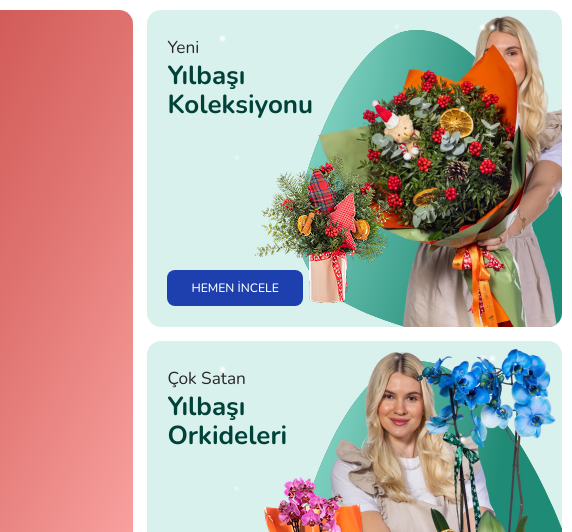
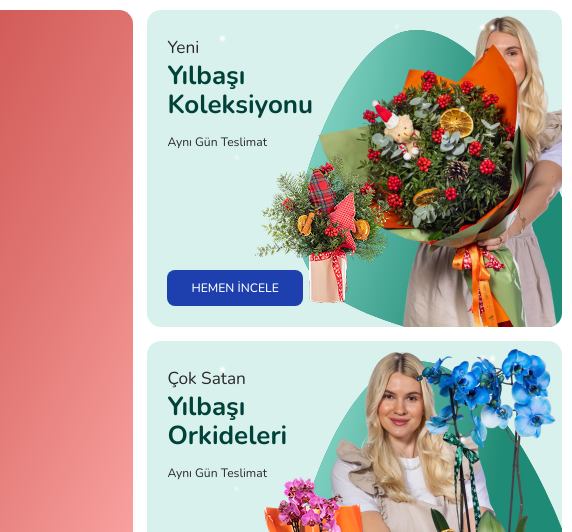
Before and after one commit to ferdiaktac/tazecicek-banners, a plain HTML site: page yilbasi/index.html in a window 1280 px wide. Shown: the top 532 px of the page, 708-1280 px from the left. Drawn offline with nearby package versions, Linux system fonts and the light colour scheme.

Commit message:
Yılbaşı

```diff
--- a/yilbasi/index.html
+++ b/yilbasi/index.html
@@ -566,6 +566,9 @@
                   >Yeni<br /></span
                 >Yılbaşı<br />Koleksiyonu
               </h3>
+              <p class="text-14 font-regular content-black pt-8">
+                Aynı Gün Teslimat
+              </p>
               <div
                 class="b-btn-small animate__animated animate__fadeInUp animate__faster animate-delay-03s">
                 HEMEN İNCELE
@@ -660,6 +663,9 @@
                   >Çok Satan<br /></span
                 >Yılbaşı<br />Orkideleri
               </h3>
+              <p class="text-14 font-regular content-black pt-8">
+                Aynı Gün Teslimat
+              </p>
               <div
                 class="b-btn-small animate__animated animate__fadeInUp animate__faster animate-delay-03s">
                 HEMEN İNCELE
```
